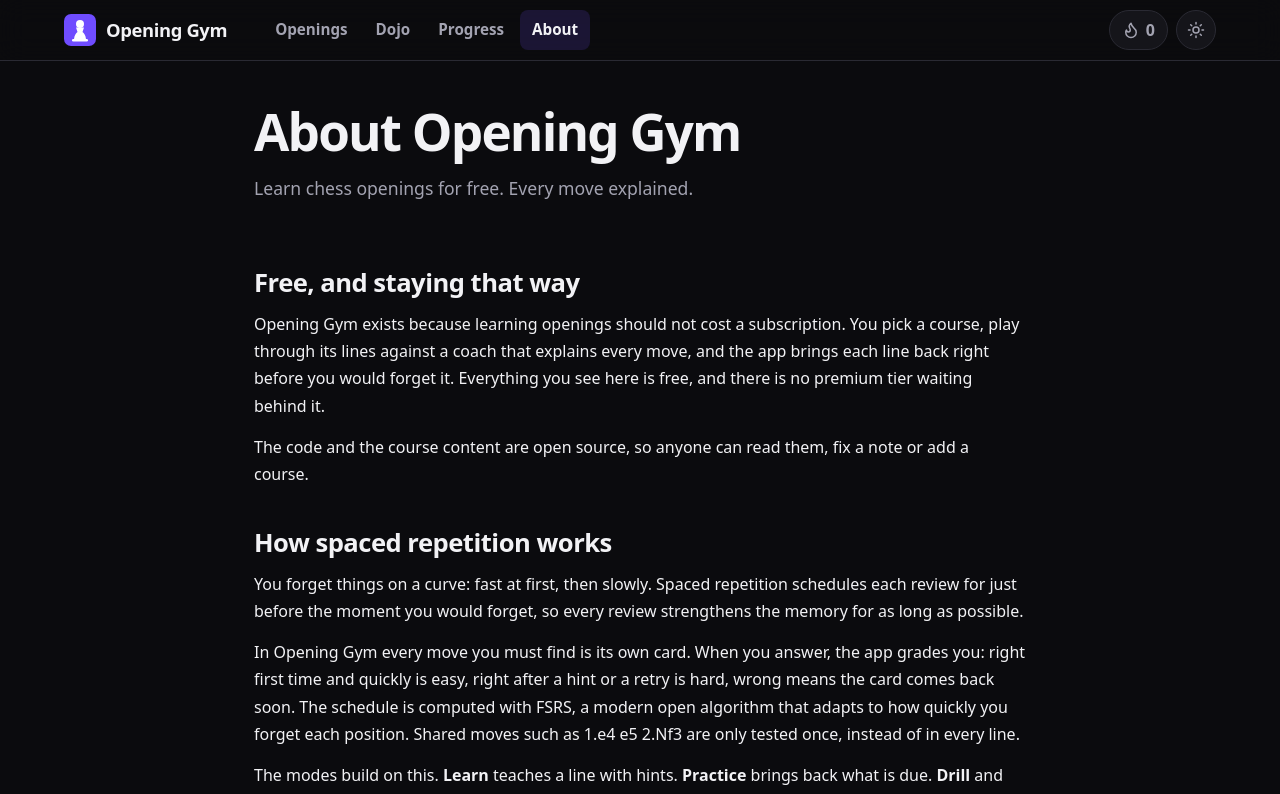
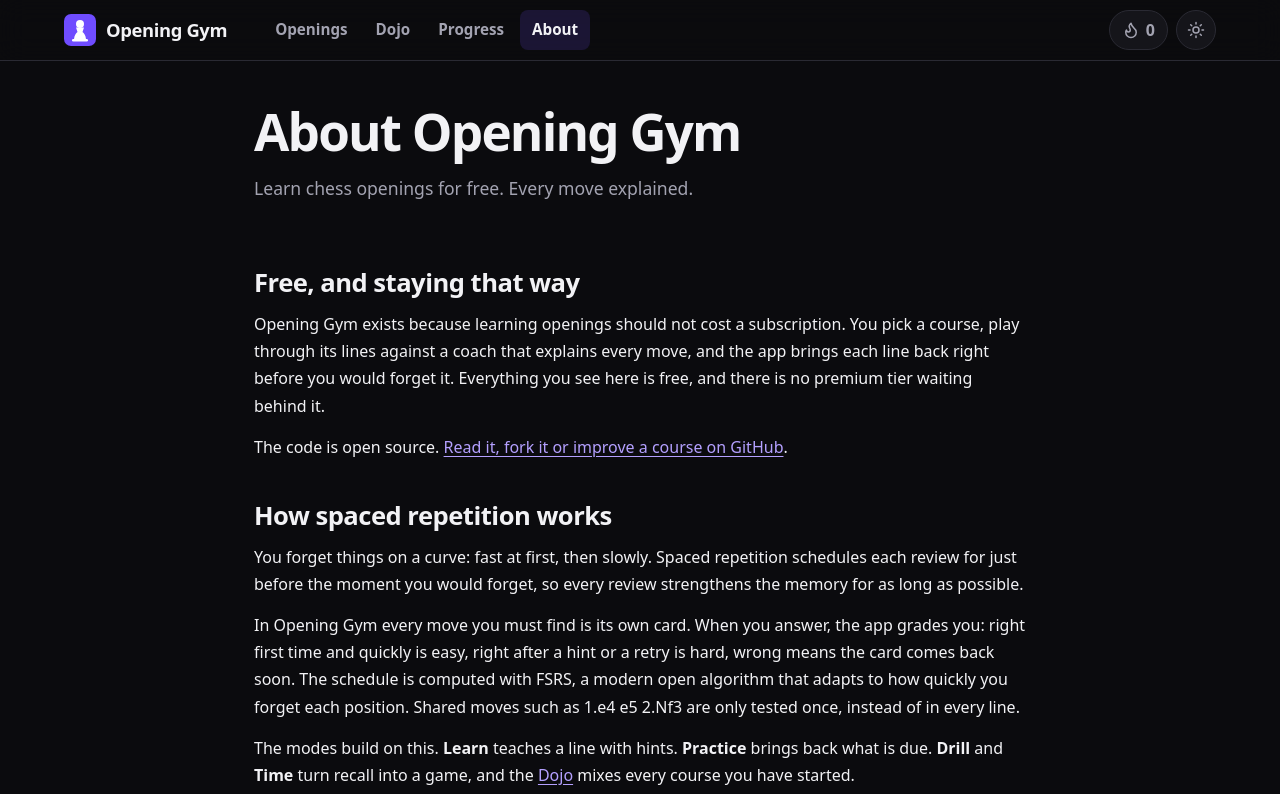
Before and after one commit to Amansome/opening-gym, a React (Vite) app in the folder web/: page /about in a window 1280 px wide. Shown: the top 794 px of the page. Built offline with nearby package versions, Linux system fonts and the light colour scheme; what ts-fsrs would draw is missing.

Commit message:
Link the source code to github.com/Amansome/opening-gym
Co-Authored-By: Claude Opus 5.5 <noreply@anthropic.com>
Claude-Session: https://claude.ai/code/session_01Nhn289X4p7gTxrBQLK87ht

```diff
--- a/web/src/config.ts
+++ b/web/src/config.ts
@@ -4,5 +4,5 @@ export const TAGLINE = "Learn chess openings for free. Every move explained.";
 export const SITE_DESCRIPTION =
   "Opening Gym is a free, open-source chess opening trainer. Learn each line move by move with plain-English explanations, then drill it with spaced repetition. Works offline, no account needed.";
 /** Public source repository. Leave empty until it is published; links to it are hidden when empty. */
-export const REPO_URL = "";
+export const REPO_URL = "https://github.com/Amansome/opening-gym";
 export const STORAGE_THEME_KEY = "opening-gym:theme";
```
